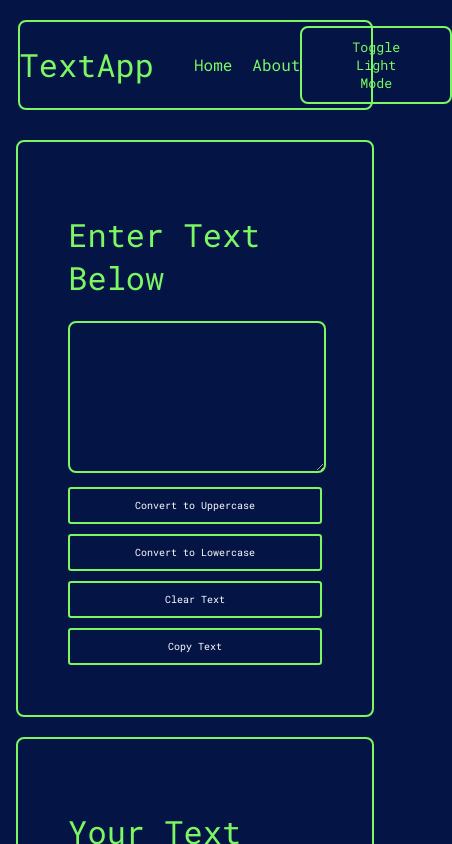
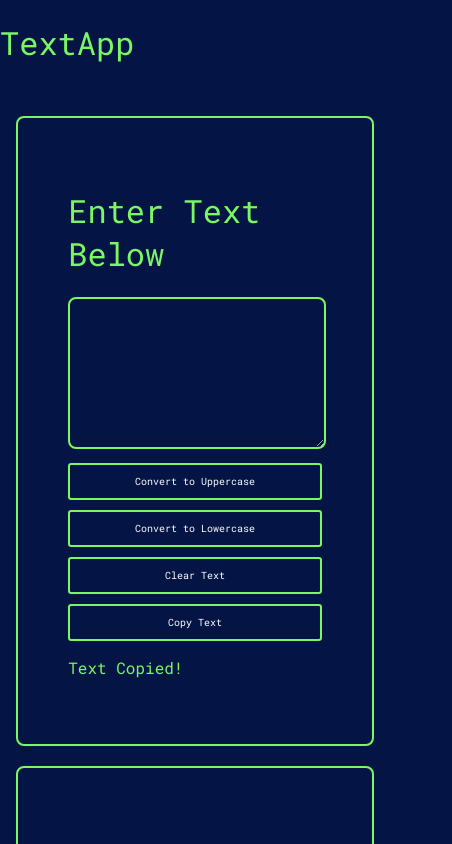
Before and after one commit to bilalshahzadd/textApp, a React (Create React App) app: page / in a window 390 px wide. Both pictures are taken after a click on the button "Copy Text". Shown: the top 844 px of the page, 452 px wide, since content can reach past the window. Built offline with nearby package versions, Linux system fonts and the light colour scheme.

Commit message:
few updates

```diff
--- a/public/index.html
+++ b/public/index.html
@@ -4,6 +4,13 @@
 <head>
   <meta charset="utf-8">
   <meta name="viewport" content="width=device-width, initial-scale=1">
+
+
+  <!-- link fontawesome -->
+  <link rel="stylesheet" href="https://cdnjs.cloudflare.com/ajax/libs/font-awesome/6.2.1/css/all.min.css"
+    integrity="sha512-MV7K8+y+gLIBoVD59lQIYicR65iaqukzvf/nwasF0nqhPay5w/9lJmVM2hMDcnK1OnMGCdVK+iQrJ7lzPJQd1w=="
+    crossorigin="anonymous" referrerpolicy="no-referrer" />
+
   <title>TextApp</title>
 
 </head>
--- a/src/App.css
+++ b/src/App.css
@@ -10,7 +10,7 @@ body {
   color: #7bf763;
 }
 
-header {
+.header {
   margin-top: 20px;
   display: flex;
   justify-content: space-evenly;
@@ -22,12 +22,12 @@ header {
   border-radius: 0.5rem;
 }
 
-header ul {
+.header ul {
   display: flex;
   gap: 20px;
 }
 
-header ul li {
+.header ul li {
   list-style: none;
 }
 
@@ -109,6 +109,21 @@ header ul li {
   color: #041545;
 }
 
+#tooltipBox {
+  border: 2px solid #7bf763;
+}
+
+@media screen and (max-width:768px) {
+
+  .header {
+    display: none;
+  }
+
+  .mobileHeader {
+    display: flex;
+  }
+}
+
 @media only screen and (max-width: 600px) {
 
   .all {
--- a/src/components/Nav.jsx
+++ b/src/components/Nav.jsx
@@ -3,9 +3,10 @@ import DarkLight from './DarkLight';
 
 
 export default function Nav() {
+
     return (
         <>
-            <header>
+            <header className="header">
                 <h1 className="title">TextApp</h1>
                 <nav>
                     <ul>
@@ -15,6 +16,11 @@ export default function Nav() {
                 </nav>
                 <DarkLight className="toggle" />
             </header>
+
+            <header className="mobileHeader">
+                <h1 className="mobileTitle">TextApp</h1>
+            </header>
+
         </>
     )
 }
--- a/src/components/TextForm.jsx
+++ b/src/components/TextForm.jsx
@@ -4,6 +4,10 @@ import { useState } from 'react';
 export default function TextForm(props) {
 
     const [text, setText] = useState("");
+
+    const [copyText, setCopyText] = useState({
+        visibility: "hidden"
+    });
 
     const handleUpperCase = () => {
         setText(text.toUpperCase());
@@ -23,6 +27,9 @@ export default function TextForm(props) {
 
     const copyContent = () => {
         navigator.clipboard.writeText(text);
+        setCopyText({
+            visibility: 'visible'
+        })
     }
 
     return (
@@ -44,6 +51,7 @@ export default function TextForm(props) {
                                     <button className="btn" onClick={handleClear}>Clear Text</button>
                                     <button className="btn" onClick={copyContent}>Copy Text</button>
                                 </div>
+                                <p style={copyText}>Text Copied!</p>
                             </div>
                         </div>
                     </div>
```
